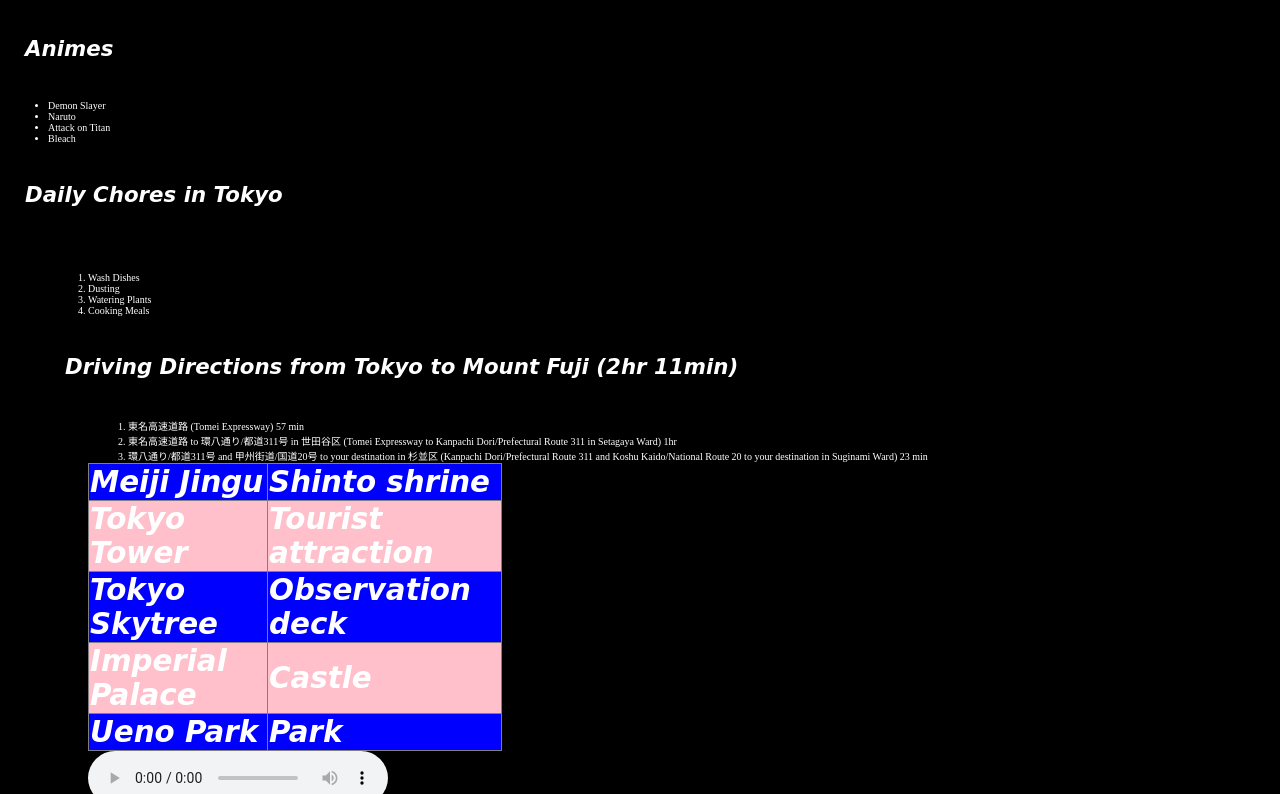
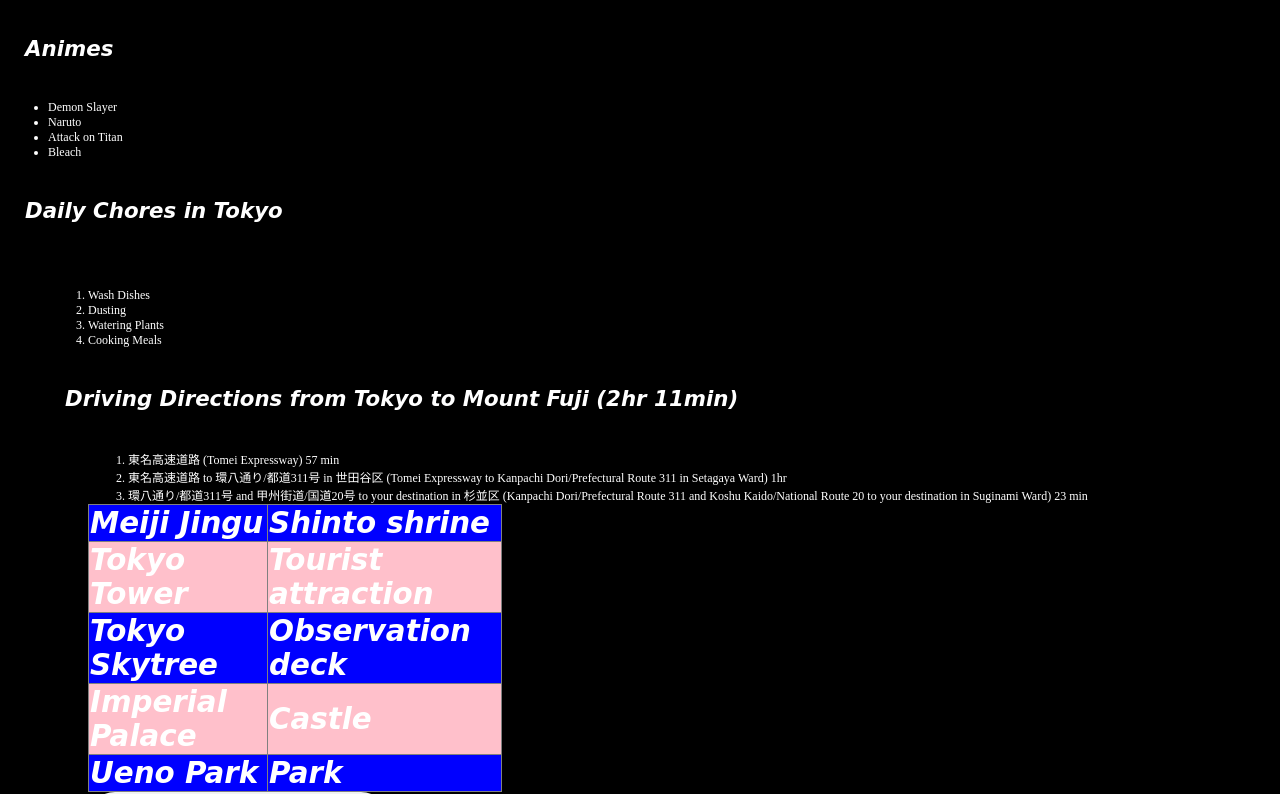
Before and after one commit to MinaH24/sp2023test, a plain HTML site: page index.html in a window 1280 px wide. Shown: the part 1382-2176 px from the top of the page. Drawn offline with Linux system fonts and the light colour scheme.

Commit message:
Update index.html

```diff
--- a/index.html
+++ b/index.html
@@ -94,7 +94,7 @@
 <h3> Animes </h3>
 <font size = 12>
 <color: white>
-<ul style="font-size:10px">
+<ul style="font-size:12px">
  <li style="color:White"> Demon Slayer </li>
  <li style="color:White"> Naruto </li>
  <li style="color:White"> Attack on Titan </li>
@@ -105,7 +105,7 @@
 <font size = 12>
 <color: white>
 <ol type="i">
-<ol style="font-size:10px">
+<ol style="font-size:12px">
  <li style="color:White"> Wash Dishes </li>
  <li style="color:White"> Dusting </li>
  <li style="color:White"> Watering Plants </li>
@@ -118,7 +118,7 @@
  <font size = 12>
  <color: white>
  <ol type="I">
- <ol style="font-size:10px">
+ <ol style="font-size:12px">
   <li style="color:White"> 東名高速道路 (Tomei Expressway) 57 min </li>
   <li style="color:White"> 東名高速道路 to 環八通り/都道311号 in 世田谷区 (Tomei Expressway to Kanpachi Dori/Prefectural Route 311 in Setagaya Ward) 1hr </li>
   <li style="color:White"> 環八通り/都道311号 and 甲州街道/国道20号 to your destination in 杉並区 (Kanpachi Dori/Prefectural Route 311 and Koshu Kaido/National Route 20 to your destination in Suginami Ward) 23 min </li>
```
